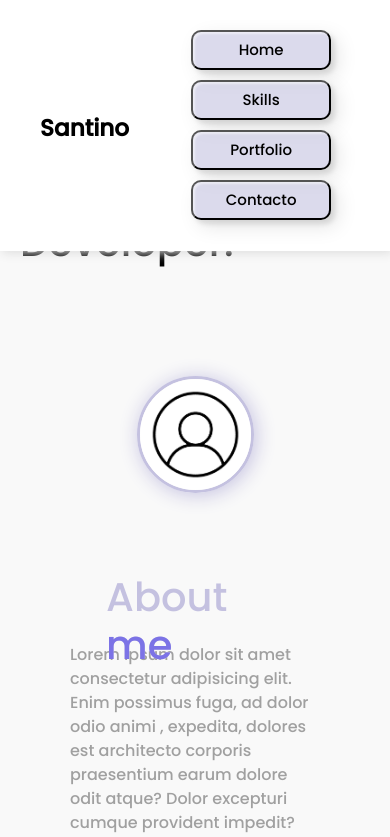
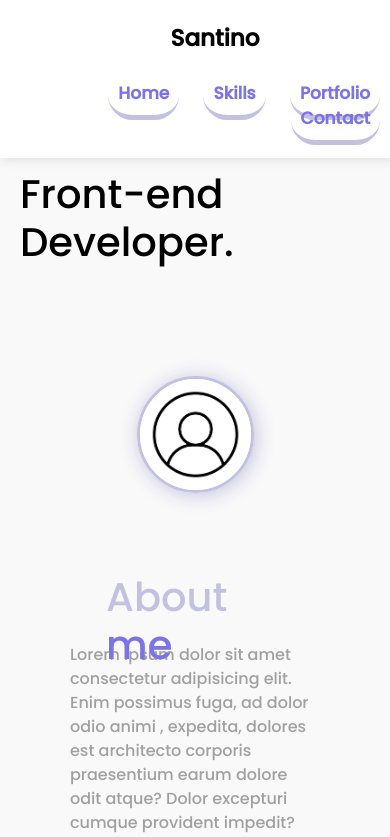
Before and after one commit to tinoz2/portfolio, a website: page index.html in a window 390 px wide. Shown: the top 837 px of the page. Drawn offline with nearby package versions, Linux system fonts and the light colour scheme.

Commit message:
changeresponsivenavbar

```diff
--- a/index.html
+++ b/index.html
@@ -19,11 +19,19 @@
     <header>
         <nav>
             <h3 class="san">Santino</h3>
-            <ul>
+            <div class="nav2">
+                <ul>
+                    <a class="btn1" href="#home">Home</a>
+                    <a class="btn1" href="#skills">Skills</a>
+                    <a class="btn1" href="#portfolio">Portfolio</a>
+                    <a class="btn1" href="#contact">Contact</a>
+                </ul>
+            </div>
+            <ul class="ul2">
             <a href="#home"><button class="custom-btn btn-15">Home</button></a>
             <a href="#skills"><button class="custom-btn btn-15">Skills</button></a>
             <a href="#portfolio"><button class="custom-btn btn-15">Portfolio</button></a>
-            <a href="#contacto"><button class="custom-btn btn-15">Contacto</button></a>
+            <a href="#contact"><button class="custom-btn btn-15">Contact</button></a>
             </ul>
         </nav>
     </header>
@@ -82,7 +90,7 @@
             </div>
         </div>
     </section>
-    <footer id="contacto">
+    <footer id="contact">
         <div class="social">
             <a href="https://github.com/tinoz2" target="_blank"><i class="fa-brands fa-github" style="color: #7c73e6;"></i></a>
             <a href="https://www.linkedin.com/in/santino-ramos-conti-57a3a6279/" target="_blank"><i class="fa-brands fa-linkedin" style="color: #7c73e6;"></i></a>
@@ -92,6 +100,7 @@
     </footer>
 
 
+    <script src="./js/main.js"></script>
     <script src="https://unpkg.com/aos@2.3.1/dist/aos.js"></script>
     <script>
         AOS.init();
--- a/scss/componentes/mediaquery.scss
+++ b/scss/componentes/mediaquery.scss
@@ -22,4 +22,25 @@
     .card{
         width: 60%;
     }
+    .ul2{
+        display: none;
+    }
+    .nav2{
+        visibility: visible;
+        text-align: end;
+        margin-top: 20px;
+    }
+    .btn1{
+        text-decoration: none;
+        color: #7c73e6;
+        font-weight: 900;
+        font-size: 17px;
+        margin: 10px;
+        padding: 10px;
+        border-bottom: 5px solid #c4c1e0;
+        border-radius: 50px;
+    }
+    nav{
+        flex-direction: column;
+    }
 }
--- a/scss/componentes/nav.scss
+++ b/scss/componentes/nav.scss
@@ -67,3 +67,6 @@ nav{
         }
     }
 }
+.nav2{
+    visibility: hidden;
+}
```
Also changed, not shown: css/style.css, 2 other files.
